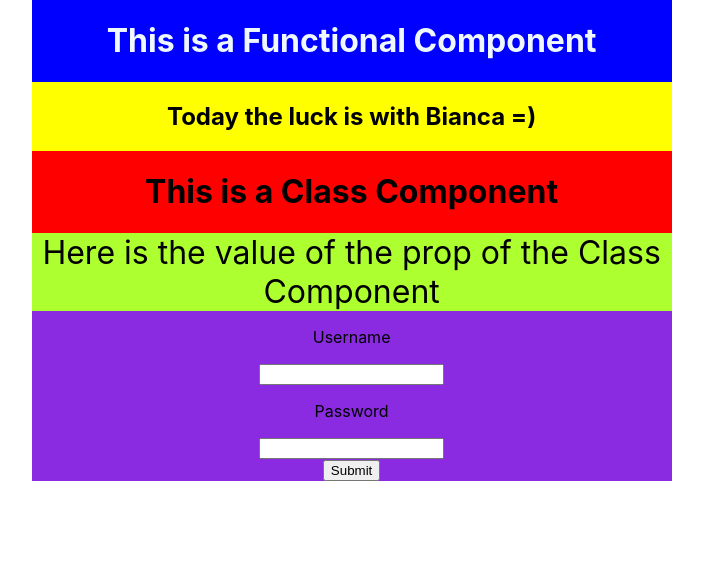
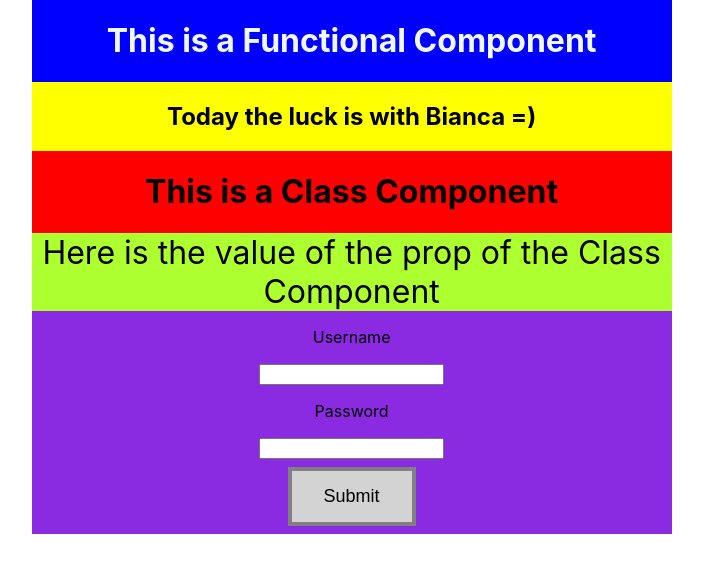
Before and after one commit to cjheyde/w6class1, a React (Create React App) app: page / in a window 1280 px wide. Shown: the top 572 px of the page, without its empty margins (250-953 px from the left). Built offline with nearby package versions, Linux system fonts and the light colour scheme.

Commit message:
style: :art: create a style to a Button - StyledButton

```diff
--- a/src/Form.js
+++ b/src/Form.js
@@ -1,4 +1,4 @@
-import React from "react";
+import StyledButton from "./components/Button";
 
 function Form() {
   return (
@@ -12,7 +12,7 @@ function Form() {
         <input type="password" />
       </label>
       <div>
-        <button type="submit">Submit</button>
+        <StyledButton type="submit">Submit</StyledButton>
       </div>
     </form>
   );
--- /dev/null
+++ b/src/components/Button.js
@@ -0,0 +1,17 @@
+// ref. https://www.youtube.com/watch?v=pWps7PkrQaQ&list=PLC3y8-rFHvwgu-G08-7ovbN9EyhF_cltM&index=3
+import styled from "styled-components";
+
+const StyledButton = styled.button`
+  background-color: lightgray;
+  border: 4px solid gray;
+  color: black;
+  cursor: pointer;
+  display: inline-block;
+  font-size: 18px;
+  margin: 8px;
+  padding: 15px 32px;
+  text-align: center;
+  transition: 1s all ease-out;
+`;
+
+export default StyledButton;
```
Also changed, not shown: src/App.css (line endings or trailing spaces).
